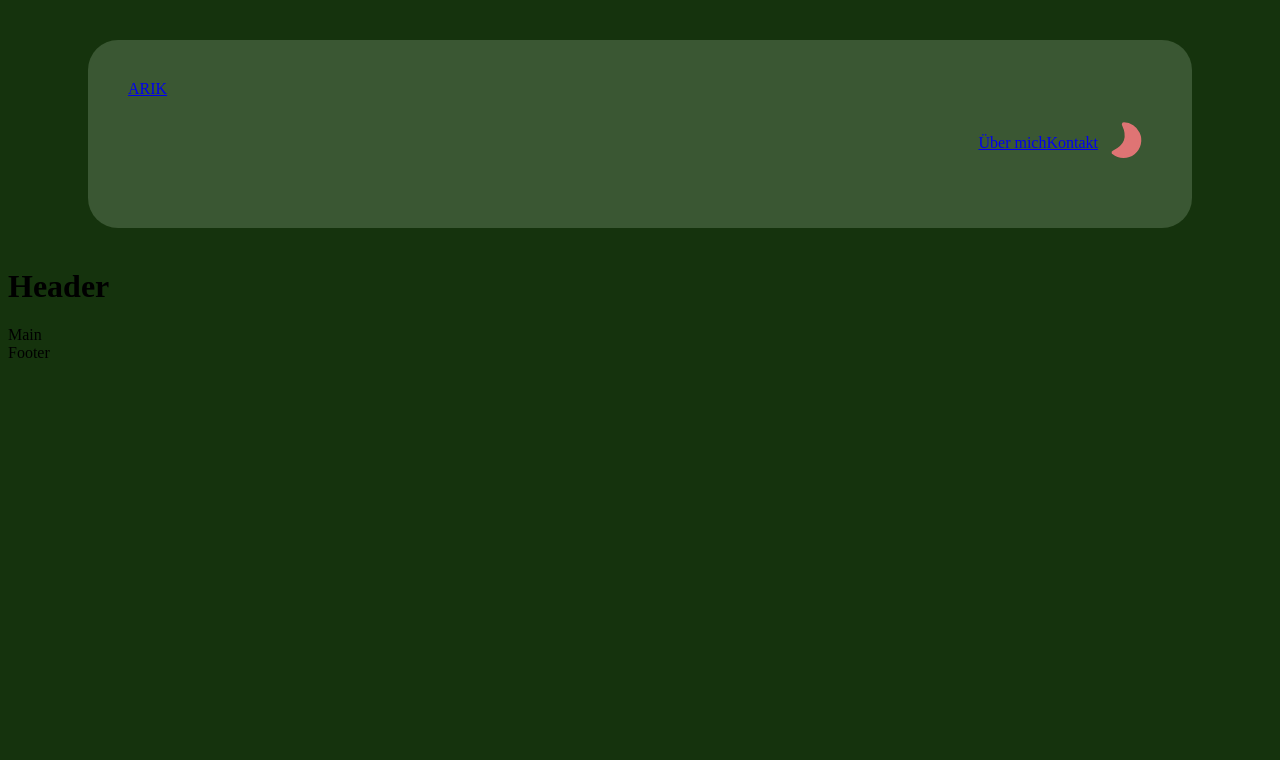
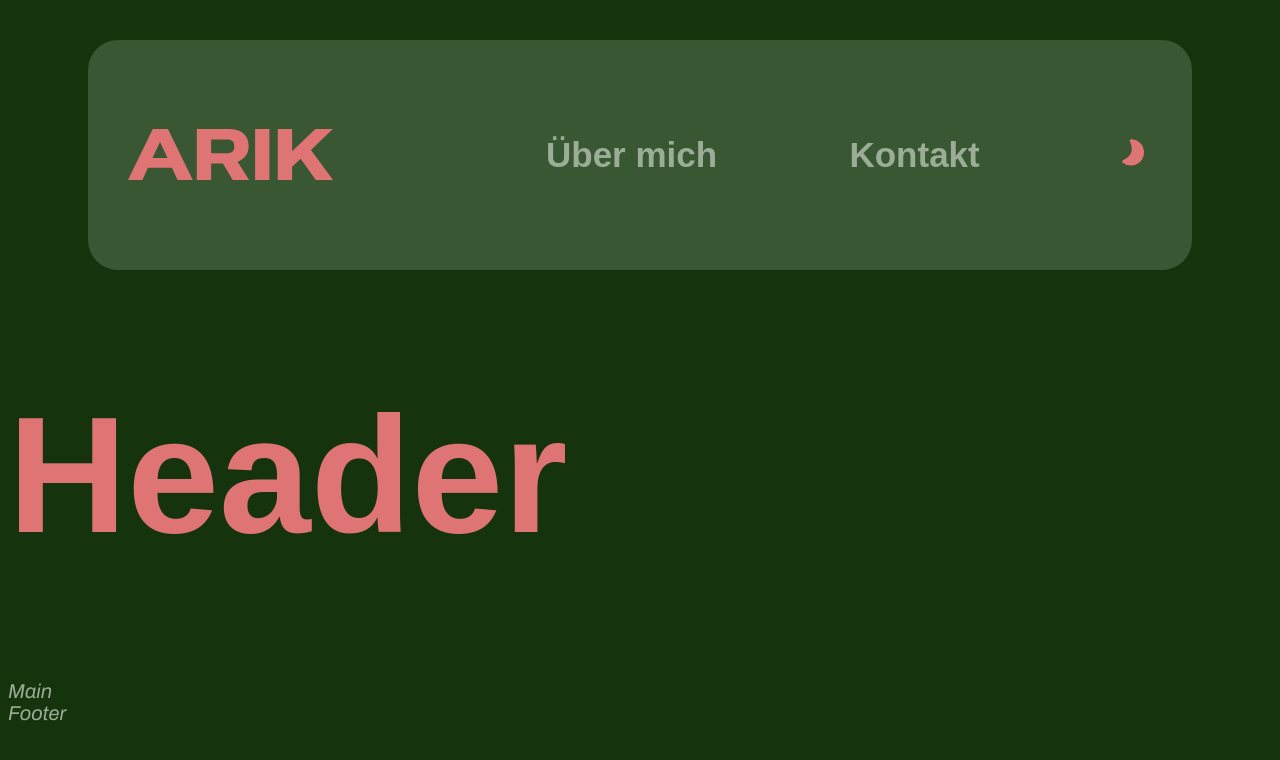
Before and after one commit to norafassbind/IM1_Arik, a plain HTML site: page index.html in a window 1280 px wide. Drawn offline with Linux system fonts and the light colour scheme; files whose address does not match are found by name.

Commit message:
Navigation & Schriften

```diff
--- a/css/style.css
+++ b/css/style.css
@@ -16,6 +16,31 @@
     --text-color-2: #9BAC97;
 }
 
+* {
+    text-decoration: none;
+    font-family: Archivo, sans-serif;
+    font-size: 20px;
+    color: var(--text-color-2);
+}
+
+h1 {
+    font-family: SpecialGothicExpandedOne, sans-serif;
+    font-size: 165px;
+    color: var(--color-primary);
+}
+
+h2 {
+    font-family: SpecialGothicExpandedOne, sans-serif;
+    font-size: 90px;
+    color: var(--text-color-2);
+}
+
+h3 {
+    font-family: SpecialGothicExpandedOne, sans-serif;
+    font-size: 35px;
+    color: var(--text-color-2);
+}
+
 body {
     background-color: var(--color-background-1);
 }
@@ -25,12 +50,25 @@ body {
     margin: 40px 80px;
     padding: 40px;
     border-radius: 30px;
+    display: flex;
+        flex-direction: row;
+        justify-content: space-between;
+        align-items: center;
+
+    img {
+        height: 52px;
+    }
 
     ul {
         list-style-type: none;
         display: flex;
+            width: 606px;
             flex-direction: row;
-            justify-content: flex-end;
+            justify-content: space-between;
             align-items: center;
+
+        img {
+            width: 40px;
+        }
     }
 }
--- a/index.html
+++ b/index.html
@@ -13,13 +13,15 @@
 
 <header>
     <nav class="hauptnav">
-        <a href="index.html">ARIK</a>
+        <img src="bilder/ARIK_logo.svg" alt="Logo">
         <ul>
-            <li>
-                <a href="ueber-mich.html">Über mich</a>
+            <li><h3>
+                <a href="ueber-mich.html"><h3>Über mich</h3></a>
+                </h3>
             </li>
-            <li>
-                <a href="kontakt.html">Kontakt</a>
+            <li><h3>
+                <a href="kontakt.html"><h3>Kontakt</h3></a>
+                </h3>
             </li>
             <li>
                 <img src="bilder/iconoir_half-moon.svg" alt="theme-toggel">
```
Also changed, not shown: bilder/ARIK_logo.svg (added).
